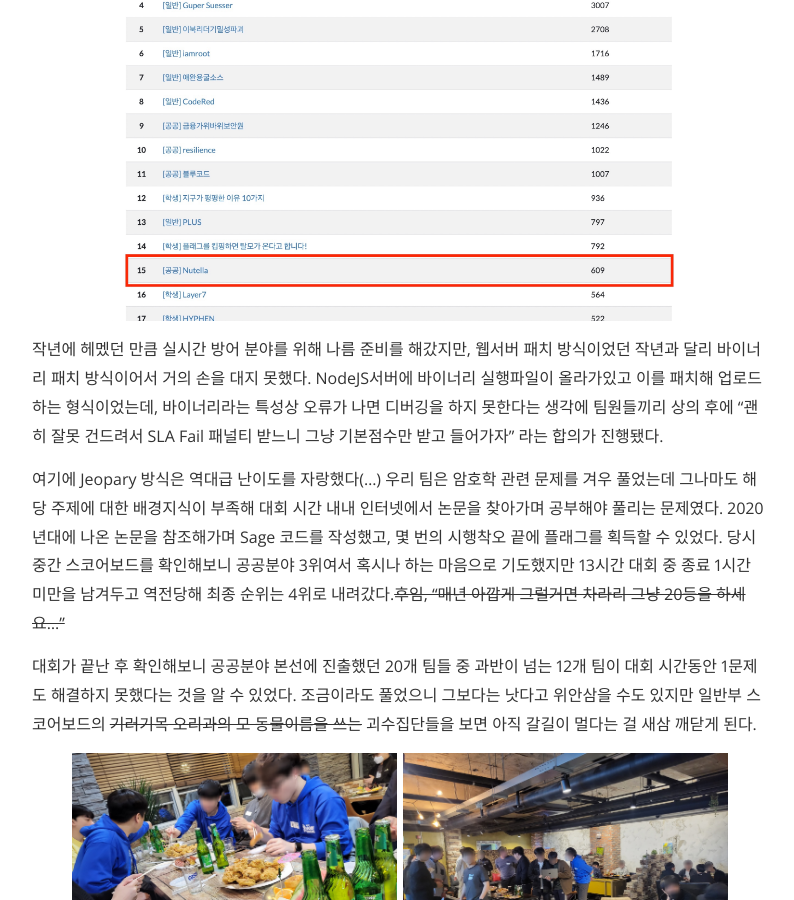
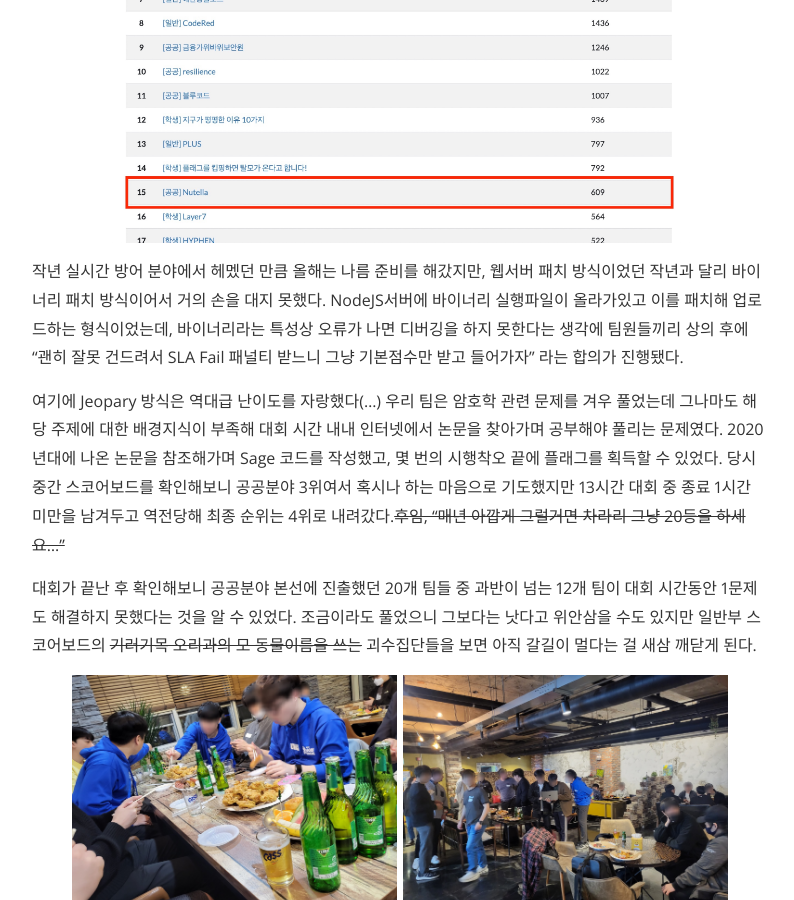
Before and after one commit to nyan101/nyan101.github.io, a Jekyll site: the page built from _posts/2022-12-31-CTF-contests-in-2022-review.md, in a window 1280 px wide and 900 px high, scrolled down 4212 px. Shown: the whole window, without its empty margins (240-1034 px from the left). Built offline with Jekyll 4.4.1, drawn with Linux system fonts in a browser that asks for light colours; nearby versions of some CDN libraries; comment, search, counter and statistics services are not loaded; a style sheet for code colours, icons or effects is not loaded.

```diff
--- a/_posts/2022-12-31-CTF-contests-in-2022-review.md
+++ b/_posts/2022-12-31-CTF-contests-in-2022-review.md
@@ -19,7 +19,7 @@
 * 주관 : 군사안보지원사령부(現 국군방첩사령부)
 * 결과 : 우수(2위)
 
-<img src="/assets/images/2022/12/dssc-contest-award.jpg" style="width:49%">
+<img src="/assets/images/2022/12/dssc-contest-award.jpg" style="width:45%">
 
 군사안보지원사령부에서 주관하는 전군(육+해+공+국직) 대상 경진대회이다. 작년엔 코로나로 대회가 취소되는 탓에 출전하지 못했지만 다행히 작년 성적을 인정받아 올해 공군 대표단에 포함되어 나갈 수 있었다. 필기와 실기가 합쳐진 형식이었으며, 필기는 보안규정이나 정보보안 관련 지식을 묻는 지필고사 형식, 실기는 Jeopary 형식의 CTF로 진행되었다.
 
@@ -34,18 +34,18 @@
 * 주최/주관 : 대한민국 국방부 / 사이버작전사령부
 * 결과 : 국방트랙 우수(2위)
 
-<img src="/assets/images/2022/12/whitehat-contest-main.jpg" style="width:90%">
+<img src="/assets/images/2022/12/whitehat-contest-main.jpg" style="width:85%">
 
 사이버작전사령부에서 주관하는 CTF로, 일반 / 청소년 / 국방트랙이 별도로 분리되어 진행된다.
 
-<div style="width:90%;margin:0 auto;display:flex;justify-content:space-evenly">
+<div style="width:90%;min-width:320px;margin:0 auto;display:flex;justify-content:space-evenly">
 <img src="/assets/images/2022/12/whitehat-contest-award-01.jpg" style="width:49%;display:inline-block">
 <img src="/assets/images/2022/12/whitehat-contest-award-02.jpg" style="width:49%;display:inline-block">
 </div>
 
 작년에 아쉽게 5위를 했던 기억이 있어 다들 마음을 다잡고 대회에 임했다. ~~지금까지 모든 대회에서 그랬듯이~~ 본선 초반 빠르게 문제를 풀어 중간 1위를 달성했지만, 중반 이후 더 문제가 풀리지 않아 점차 추격해오는 다른 팀들을 긴장어린 눈으로 바라봤다. 막판에 추가된 문제들 중 암호학 관련 문제들이 포함되어있어 빠르게 추가 점수를 얻었고, 그 덕분인지 대회 마지막까지 최종 2위(합참의장상) 자리를 지켜낼 수 있었다.
 
-<div style="width:90%;margin:0 auto;display:flex;justify-content:center">
+<div style="width:90%;min-width:320px;margin:0 auto;display:flex;justify-content:center">
 <img src="/assets/images/2022/12/whitehat-contest-award-03.jpg" style="width:49%;display:inline-block">
 <img src="/assets/images/2022/12/whitehat-contest-award-04.jpg" style="width:49%;display:inline-block">
 </div>
@@ -60,11 +60,11 @@
 
 [^1]: 분야별 3위까지 상이 수여된다...
 
-<img src="/assets/images/2022/12/cce-main.jpg" style="width:90%">
+<img src="/assets/images/2022/12/cce-main.jpg" style="width:85%">
 
 국가정보원에서 주관하는 CTF로 일반인들을 위한 일반분야와 공공기관 종사자들을 위한 공공분야로 나눠 진행된다. 예선은 일반적인 Jeopardy(문제풀이) 방식, 본선은 Jeopardy와 함께 공격받는 Live 서버를 실시간으로 방어하는 방식으로 진행되었다.
 
-<div style="width:90%;margin:0 auto;display:flex;justify-content:space-evenly">
+<div style="width:90%;min-width:320px;margin:0 auto;display:flex;justify-content:space-evenly">
 <img src="/assets/images/2022/12/cce-contest-01.jpg" style="width:49%;display:inline-block">
 <img src="/assets/images/2022/12/cce-contest-02.jpg" style="width:49%;display:inline-block">
 </div>
@@ -73,13 +73,13 @@
 
 <img src="/assets/images/2022/12/cce-scoreboard.jpg" style="width:80%">
 
-작년에 헤멨던 만큼 실시간 방어 분야를 위해 나름 준비를 해갔지만, 웹서버 패치 방식이었던 작년과 달리 바이너리 패치 방식이어서 거의 손을 대지 못했다. NodeJS서버에 바이너리 실행파일이 올라가있고 이를 패치해 업로드하는 형식이었는데, 바이너리라는 특성상 오류가 나면 디버깅을 하지 못한다는 생각에 팀원들끼리 상의 후에 "괜히 잘못 건드려서 SLA Fail 패널티 받느니 그냥 기본점수만 받고 들어가자" 라는 합의가 진행됐다.
+작년 실시간 방어 분야에서 헤멨던 만큼 올해는 나름 준비를 해갔지만, 웹서버 패치 방식이었던 작년과 달리 바이너리 패치 방식이어서 거의 손을 대지 못했다. NodeJS서버에 바이너리 실행파일이 올라가있고 이를 패치해 업로드하는 형식이었는데, 바이너리라는 특성상 오류가 나면 디버깅을 하지 못한다는 생각에 팀원들끼리 상의 후에 "괜히 잘못 건드려서 SLA Fail 패널티 받느니 그냥 기본점수만 받고 들어가자" 라는 합의가 진행됐다.
 
 여기에 Jeopary 방식은 역대급 난이도를 자랑했다(...) 우리 팀은 암호학 관련 문제를 겨우 풀었는데 그나마도 해당 주제에 대한 배경지식이 부족해 대회 시간 내내 인터넷에서 논문을 찾아가며 공부해야 풀리는 문제였다. 2020년대에 나온 논문을 참조해가며 Sage 코드를 작성했고, 몇 번의 시행착오 끝에 플래그를 획득할 수 있었다. 당시 중간 스코어보드를 확인해보니 공공분야 3위여서 혹시나 하는 마음으로 기도했지만 13시간 대회 중 종료 1시간 미만을 남겨두고 역전당해 최종 순위는 4위로 내려갔다.~~후임, "매년 아깝게 그럴거면 차라리 그냥 20등을 하세요..."~~
 
 대회가 끝난 후 확인해보니 공공분야 본선에 진출했던 20개 팀들 중 과반이 넘는 12개 팀이 대회 시간동안 1문제도 해결하지 못했다는 것을 알 수 있었다. 조금이라도 풀었으니 그보다는 낫다고 위안삼을 수도 있지만 일반부 스코어보드의 ~~기러기목 오리과의 모 동물이름을 쓰는~~ 괴수집단들을 보면 아직 갈길이 멀다는 걸 새삼 깨닫게 된다.
 
-<div style="width:90%;margin:0 auto;display:flex;justify-content:space-evenly">
+<div style="width:90%;min-width:320px;margin:0 auto;display:flex;justify-content:space-evenly">
 <img src="/assets/images/2022/12/cce-party-01.jpg" style="width:49%;display:inline-block">
 <img src="/assets/images/2022/12/cce-party-02.jpg" style="width:49%;display:inline-block">
 </div>
```
Also changed, not shown: _posts/2022-12-31-PS-contests-in-2022-review.md (added, +119 -0 lines), assets/images/2022/12/airforce-hackathon-award.jpg (added), assets/images/2022/12/airforce-hackathon-main.jpg (added), assets/images/2022/12/codejam-main.jpg (added), assets/images/2022/12/hackercup-main.jpg (added), assets/images/2022/12/mobis-main.jpg (added), assets/images/2022/12/osam-contest-award.jpg (added), assets/images/2022/12/osam-contest-main.jpg (added).
